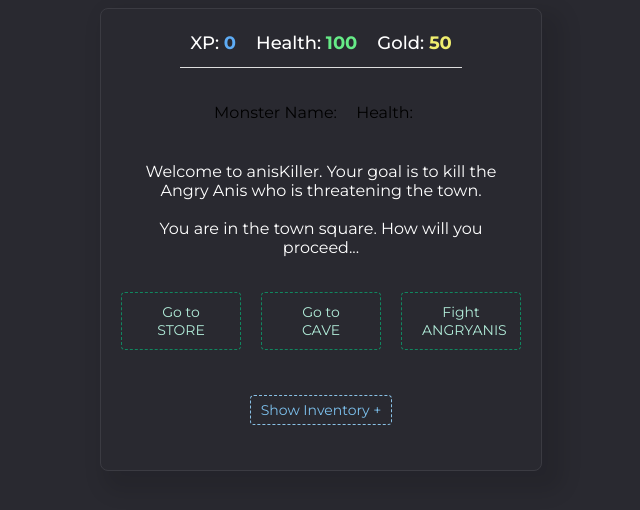
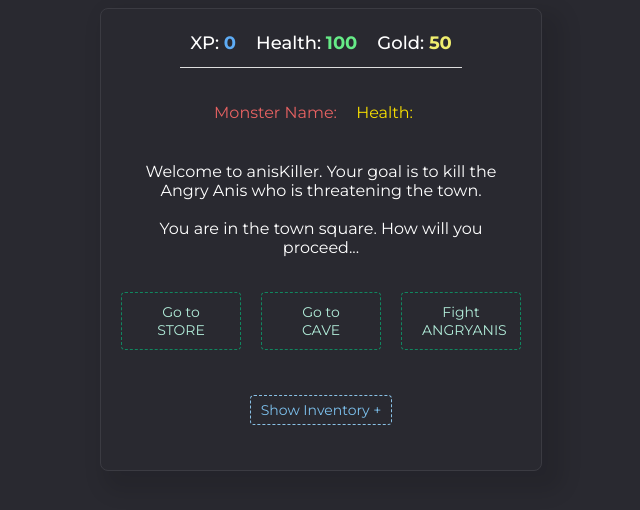
Before and after one commit to NEDEN249/anisKiller, a plain HTML site: page index.html in a window 1280 px wide. Shown: the part 236-746 px from the top of the page, without its empty margins (319-959 px from the left). Drawn offline with Linux system fonts and the light colour scheme.

Commit message:
change colors to idk

```diff
--- a/style.css
+++ b/style.css
@@ -100,11 +100,11 @@ body {
 }
 
 #monsterStats span.monsterName{
-  color: black !important
+  color: rgb(231, 98, 98) !important;
 }
 
 #monsterStats span.monsterHealth{
-  color: black !important
+  color: rgb(248, 223, 0) !important
 }
 
 .no-border{
```
